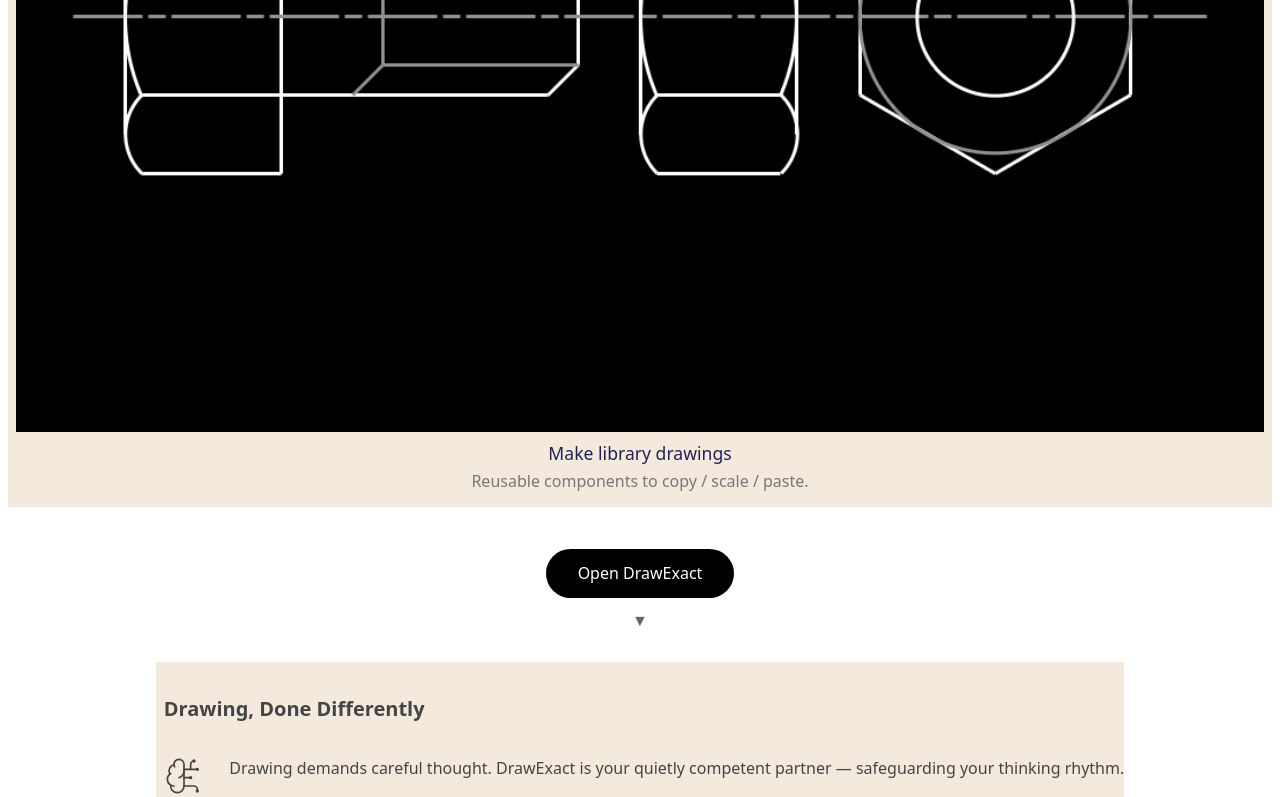
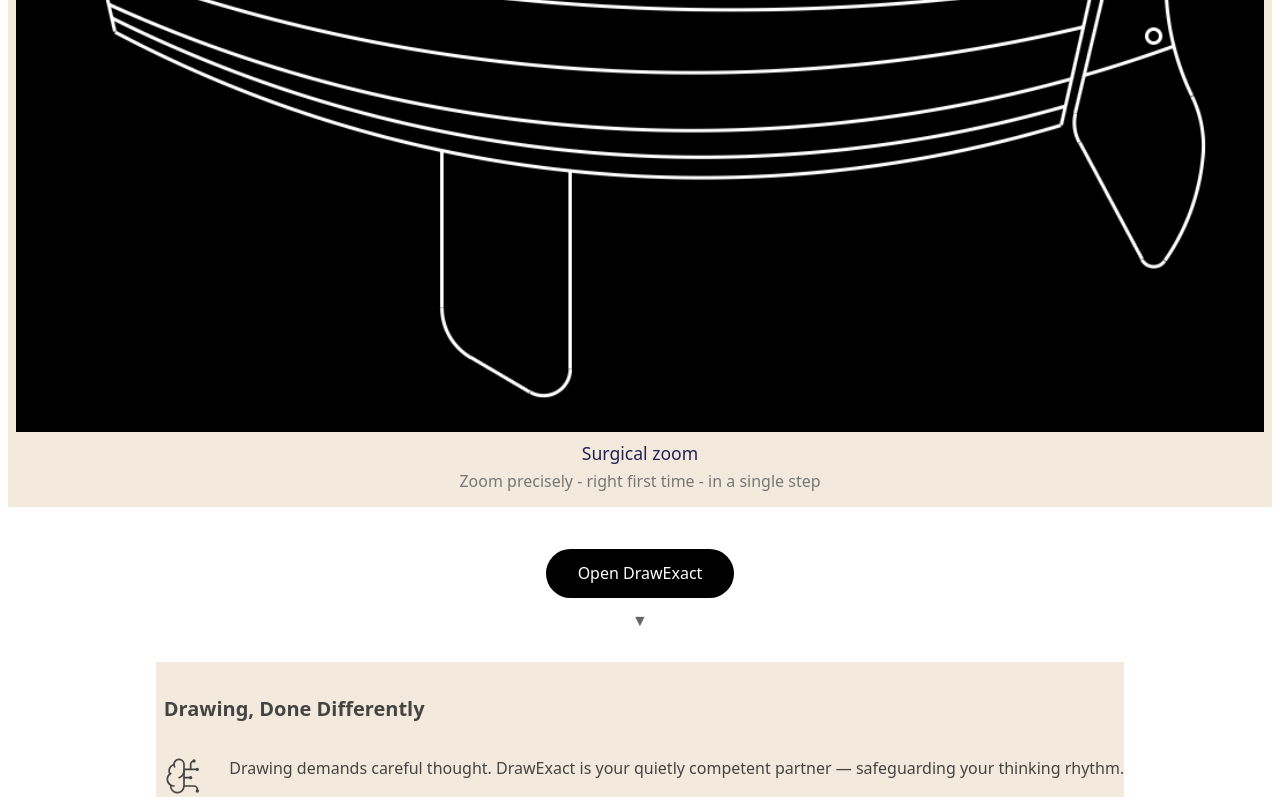
Before and after one commit to peterhoward42/dxact-web, a Svelte app: page / in a window 1280 px wide. Shown: the part 602-1399 px from the top of the page. Built offline with nearby package versions, Linux system fonts and the light colour scheme.

Commit message:
Put surgical zoom in carousel

```diff
--- a/src/components/ComposedImages.svelte
+++ b/src/components/ComposedImages.svelte
@@ -6,6 +6,11 @@
     the carousel.
     */
     const carouselFrames = [
+        {
+            label: "Surgical zoom",
+            subLabel: "Zoom precisely - right first time - in a single step",
+            imageSrc: zoomtarget,
+        },
         {
             label: "Make library drawings",
             subLabel: "Reusable components to copy / scale / paste.",
@@ -100,6 +105,7 @@
     import transforms from "/src/assets/images/forlandingpagetransformpaste.png";
     import choreographedtext from "/src/assets/images/forlandingpagechoreographedtext.png";
     import library from "/src/assets/images/forlandingpagelibrary.png";
+    import zoomtarget from "/src/assets/images/forlandingpageaccuratezoom.png";
 
     function nextFrame() {
         setStateToShowGivenFrame(mod(composedImagesState.current + 1));
```
Also changed, not shown: src/assets/images/forlandingpageaccuratezoom.png.
